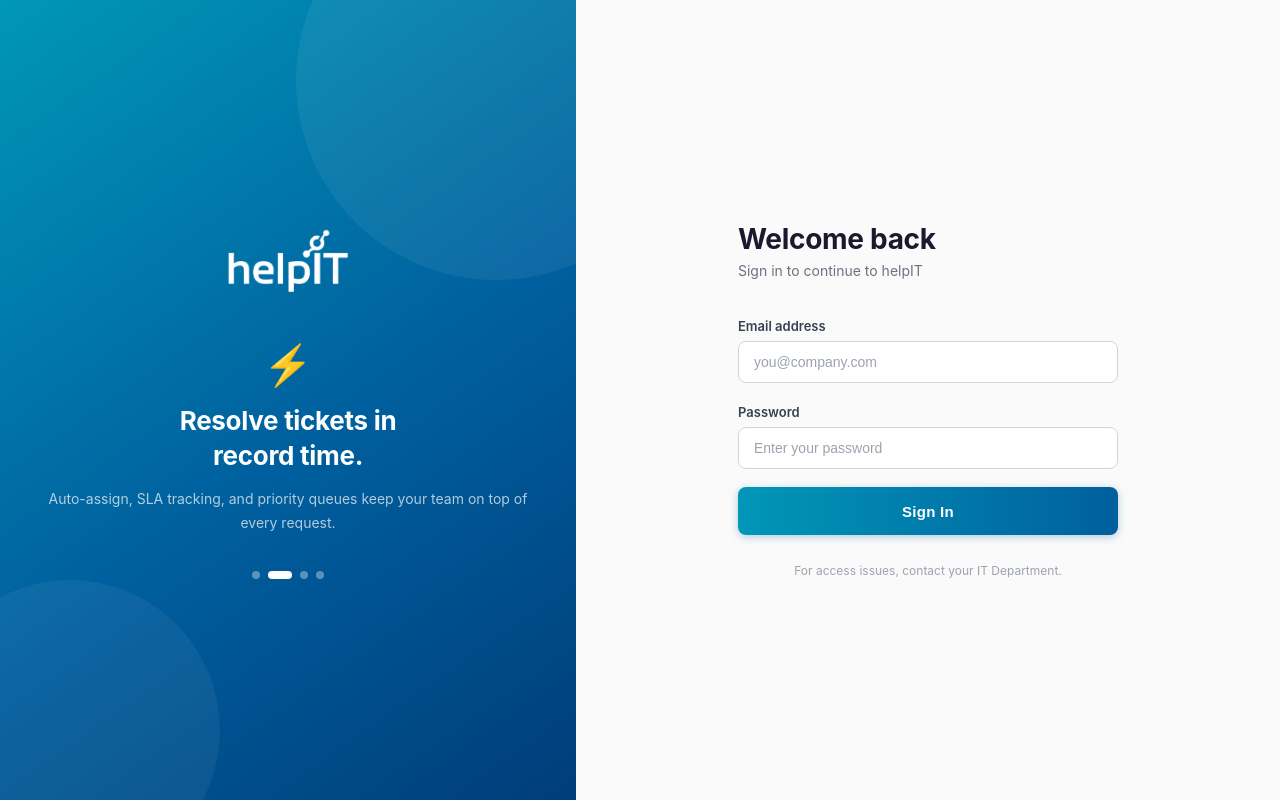
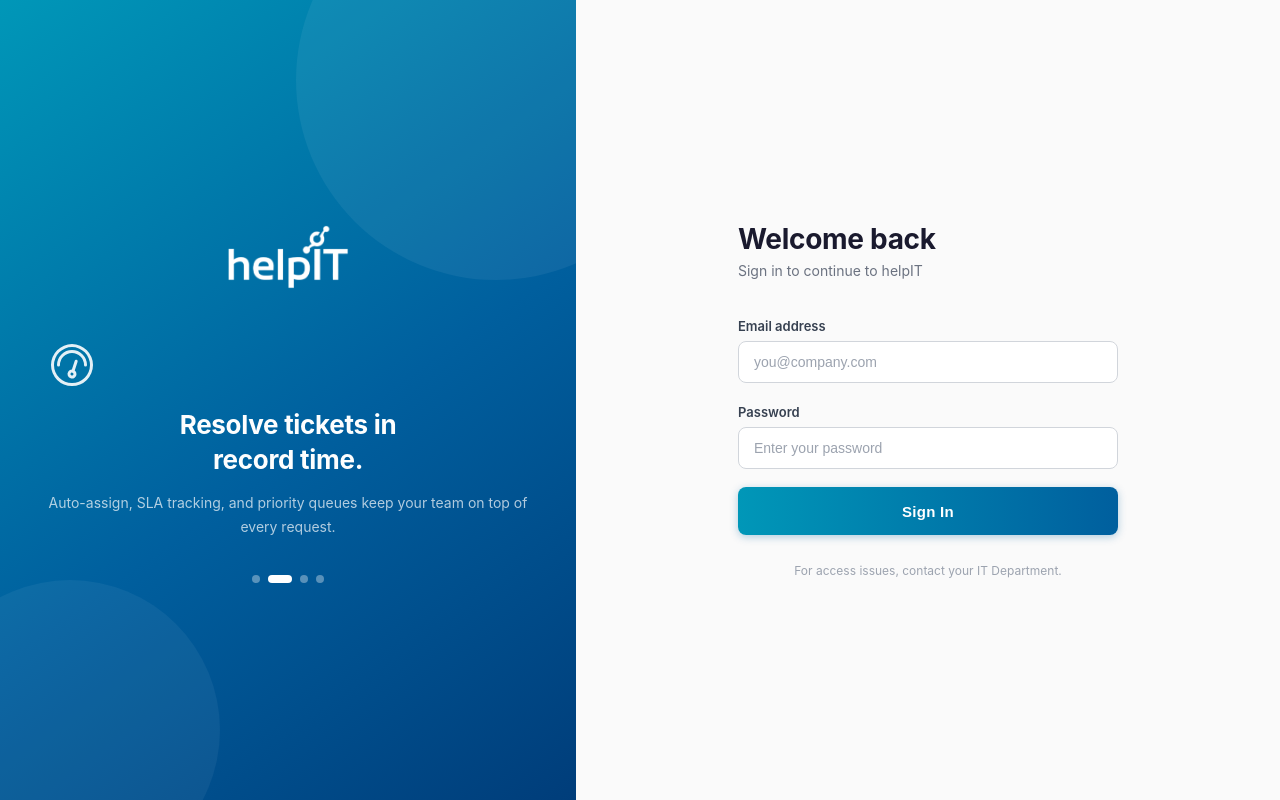
Before and after one commit to imkaiwhyask/helpIT, a Vue app in the folder frontend/: page /login in a window 1280 px wide. Built offline with nearby package versions, Linux system fonts and the light colour scheme; no server answers; what vue3-apexcharts would draw is missing.

Commit message:
Login: replace colored emoji with monochrome Element Plus icons in carousel

```diff
--- a/frontend/src/views/LoginView.vue
+++ b/frontend/src/views/LoginView.vue
@@ -9,7 +9,7 @@
         <div class="carousel">
           <Transition name="fade" mode="out-in">
             <div class="slide" :key="current">
-              <div class="slide-icon">{{ slides[current].icon }}</div>
+              <el-icon class="slide-icon"><component :is="slides[current].icon" /></el-icon>
               <h2 class="slide-title">{{ slides[current].title }}</h2>
               <p class="slide-body">{{ slides[current].body }}</p>
             </div>
@@ -93,22 +93,22 @@ const error = ref('');
 
 const slides = [
   {
-    icon: '🎯',
+    icon: 'Tickets',
     title: 'Your IT Service Desk,\nsimplified.',
     body: 'Resolve faster. Collaborate smarter.\nBuilt for modern enterprise teams.',
   },
   {
-    icon: '⚡',
+    icon: 'Odometer',
     title: 'Resolve tickets in\nrecord time.',
     body: 'Auto-assign, SLA tracking, and priority queues keep your team on top of every request.',
   },
   {
-    icon: '📊',
+    icon: 'DataAnalysis',
     title: 'Full visibility,\nzero guesswork.',
     body: 'Real-time dashboards and SLA reports so you always know where things stand.',
   },
   {
-    icon: '📚',
+    icon: 'Document',
     title: 'Knowledge at your\nfingertips.',
     body: 'A built-in help center lets users find answers before they even need to submit a ticket.',
   },
@@ -204,9 +204,11 @@ async function handleLogin() {
 }
 
 .slide-icon {
-  font-size: 40px;
+  font-size: 48px !important;
+  color: rgba(255,255,255,0.9);
   margin-bottom: 18px;
-  line-height: 1;
+  display: flex;
+  justify-content: center;
 }
 
 .slide-title {
```
